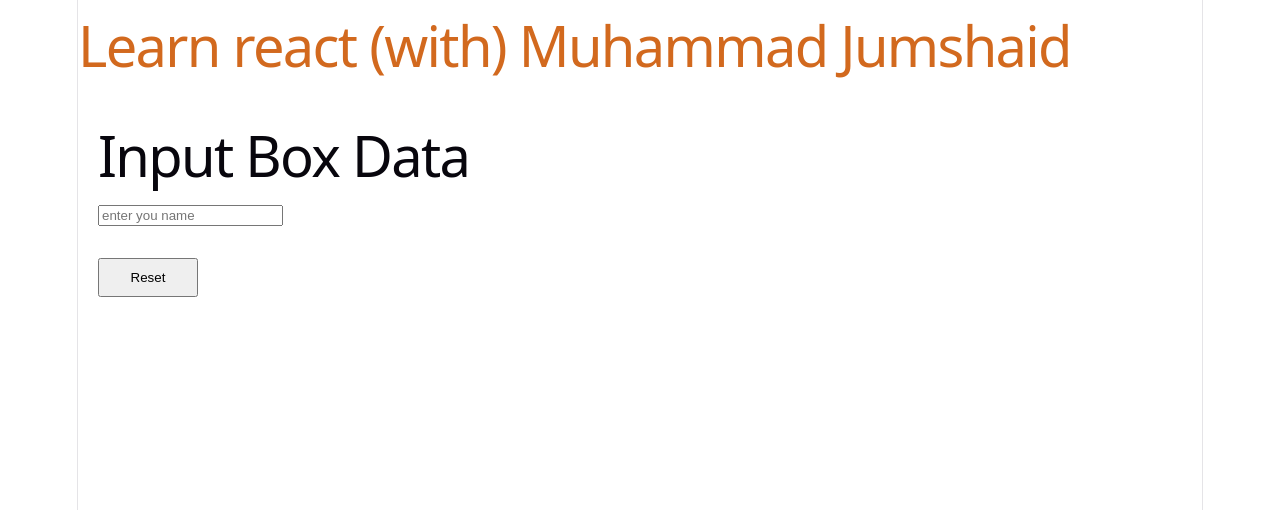
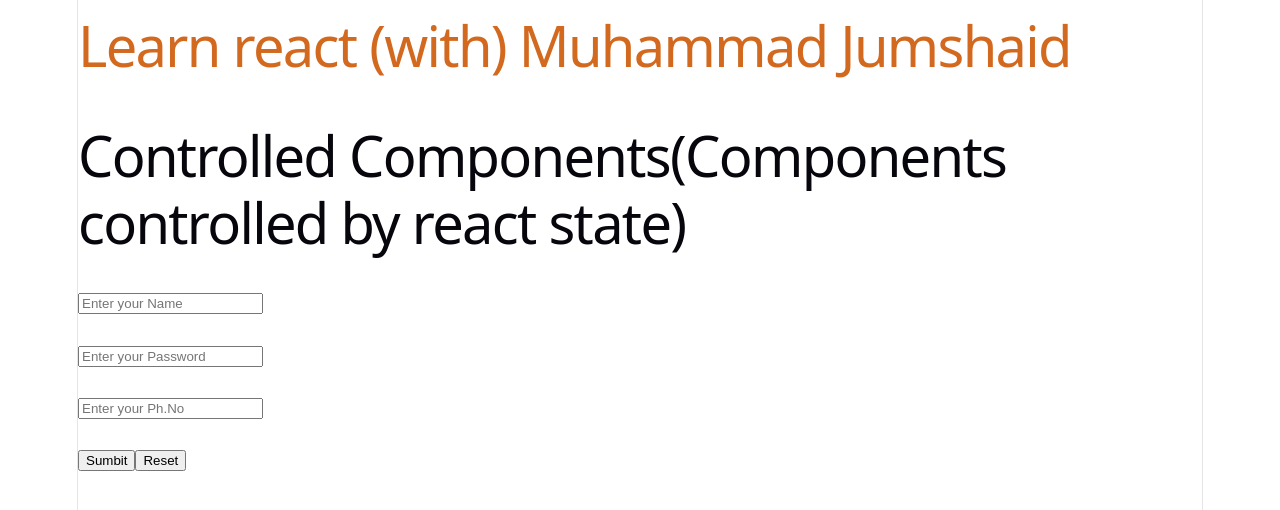
Before and after one commit to MuhammadJumshaid/Jumshaid-reactcode, a React (Vite) app: page / in a window 1280 px wide. Shown: the top 510 px of the page. Built offline with nearby package versions, Linux system fonts and the light colour scheme.

Commit message:
20260715_ControlledComponents

```diff
--- a/src/App.jsx
+++ b/src/App.jsx
@@ -2,6 +2,7 @@
 import { useState } from 'react'
 import './App.css'
 import InputBoxData from './InputBoxData'
+import ControlledComponents from './ControlledComponents'
 // import UseStateAsProps from './UseStateAsProps'
 // import DefaultProps from './DefaultProps'
 // import PassJsxToProps from './PassJsxToProps'
@@ -116,7 +117,9 @@ user && <UseStateAsProps userName = {user} />
 </PassJsxToProps> */}
 
 
-<InputBoxData/>
+{/* <InputBoxData/> */}
+
+<ControlledComponents/>
 
 
    </>
--- /dev/null
+++ b/src/ControlledComponents.jsx
@@ -0,0 +1,40 @@
+import React, { useState } from 'react'
+
+function ControlledComponents() {
+
+    const [name, setName] = useState("");
+    const [password, setPassword] = useState("");
+    const [pnoneNo, setPhoneNo] = useState("");
+
+
+    function changeState(){
+    setName("")
+    setPassword("")
+    setPhoneNo("")
+    }
+
+  return (
+    <div >
+        <h1 style={{lineHeight : '1.2'}}>Controlled Components(Components controlled by react state)</h1>
+        {/* line-height: 1 → 50px between lines */}
+
+
+      {/* <form style={{textAlign : 'center', width : '500px', background :'grey'}}> */}
+        <input value={name} onChange={(event)=>setName(event.target.value)} type='text' placeholder='Enter your Name'/>
+        <br/><br/>
+        <input onChange={(event)=>setPassword(event.target.value)} type='password' placeholder='Enter your Password'/>
+        <br/><br/>
+        <input onChange={(event)=>setPhoneNo(event.target.value)} type='number' placeholder='Enter your Ph.No'/>
+        <br/><br/>
+        <button type='submit'>Sumbit</button>
+        <button onClick={changeState} >Reset</button>
+      {/* </form> */}
+
+      <h2>{name}</h2>
+      <h2>{password}</h2>
+      <h2>{pnoneNo}</h2>
+    </div>
+  )
+}
+
+export default ControlledComponents
```
